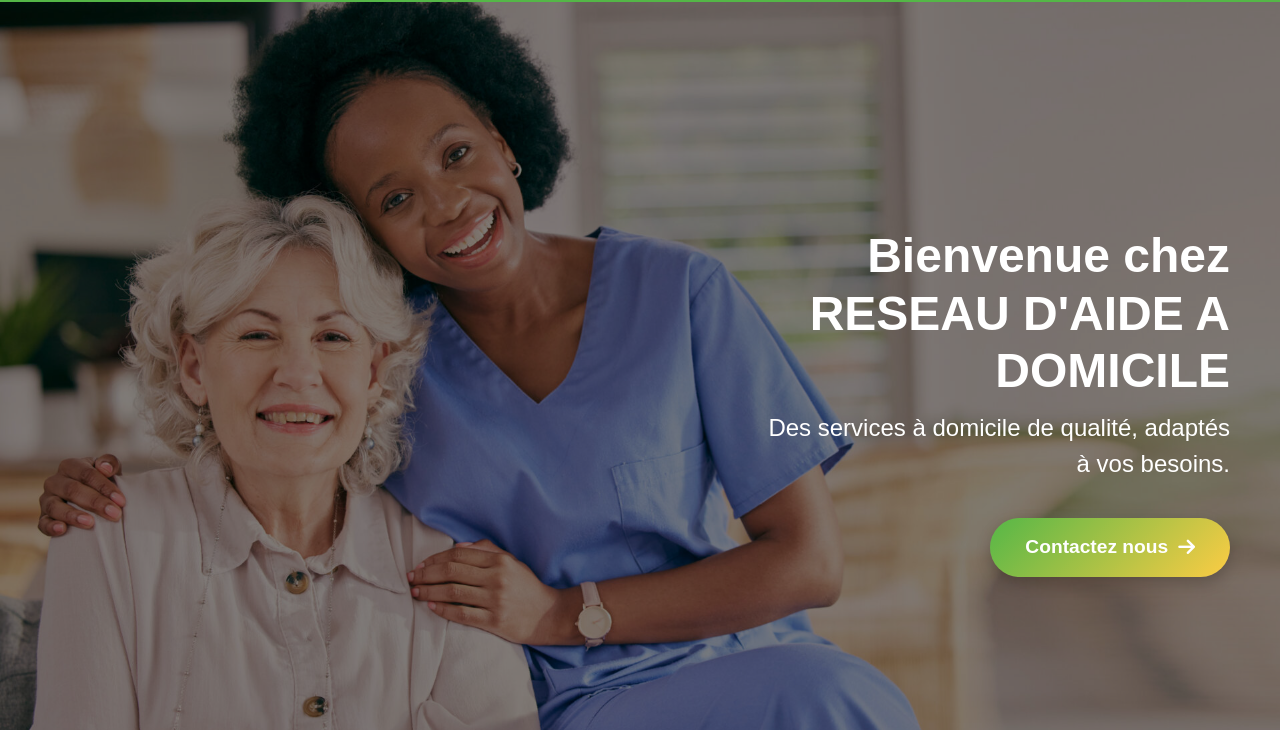
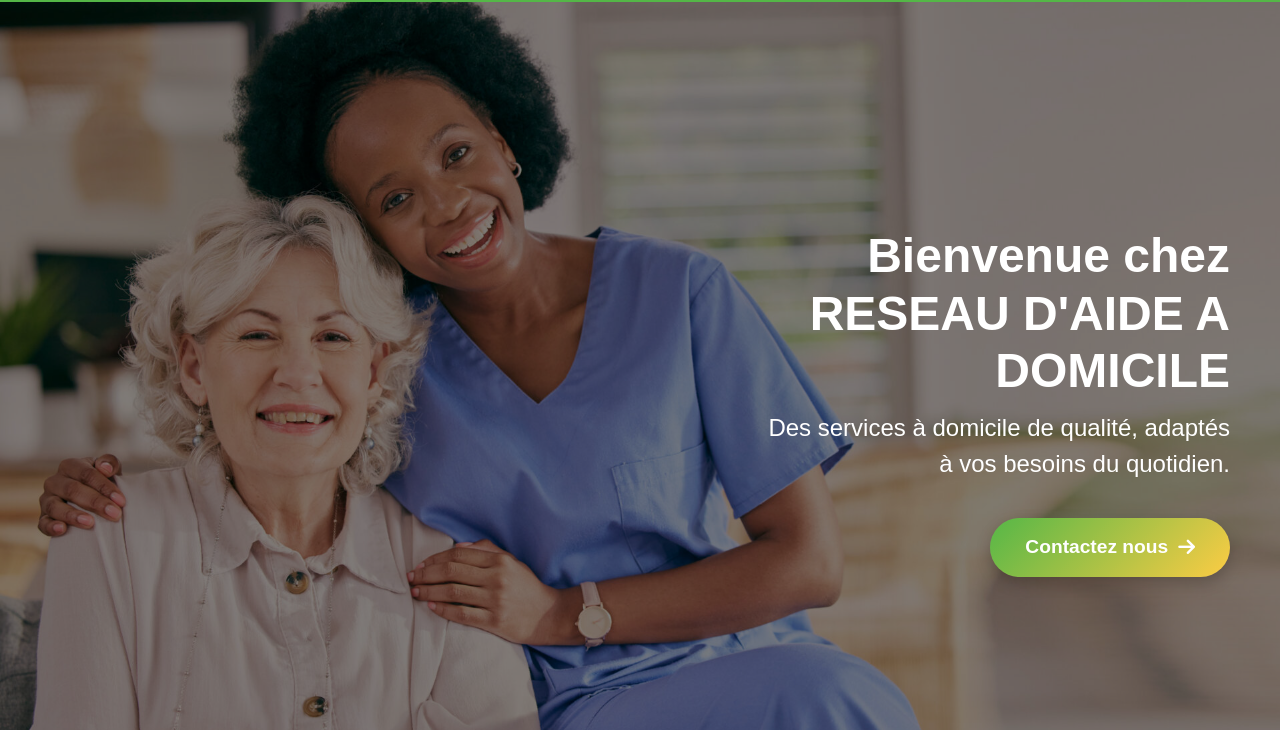
Before and after one commit to oka69120/reseau_aide_a_domicile, a website built with Vite: page index.html in a window 1280 px wide. Shown: the part 70-800 px from the top of the page. Built offline with nearby package versions, Linux system fonts and the light colour scheme; files whose address does not match are found by name.

Commit message:
texte modifié index

```diff
--- a/index.html
+++ b/index.html
@@ -57,7 +57,10 @@
     <section class="hero">
       <div class="hero-content">
         <h1>Bienvenue chez RESEAU D'AIDE A DOMICILE</h1>
-        <p>Des services à domicile de qualité, adaptés à vos besoins.</p>
+        <p>
+          Des services à domicile de qualité, adaptés à vos besoins du
+          quotidien.
+        </p>
         <!-- 🔥 Bouton d'Appel à l'Action Modernisé -->
         <a href="contact.html" class="cta-button">
           <span>Contactez nous</span> <i class="fas fa-arrow-right"></i>
```
